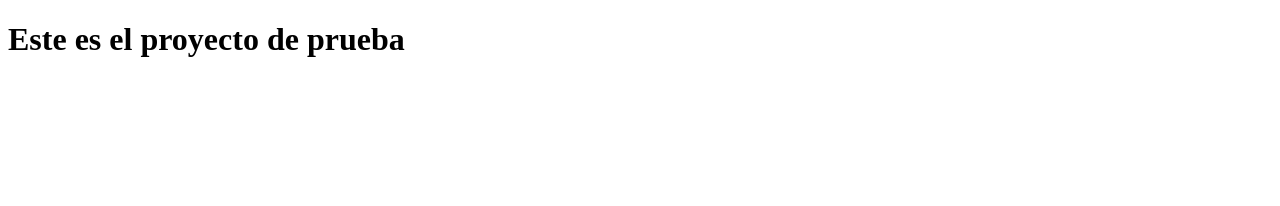
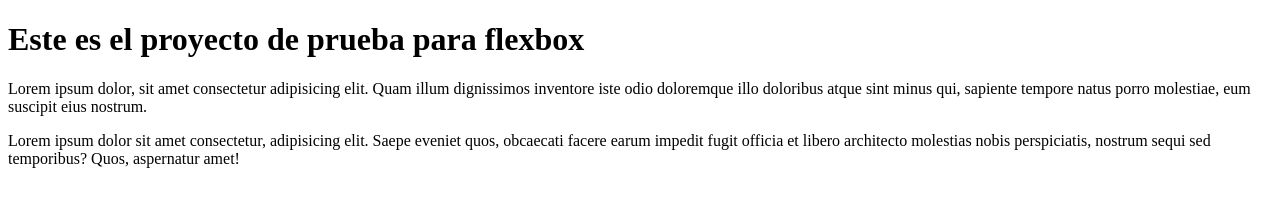
Before and after one commit to Emma-css/FlexBox-1DAMC, a plain HTML site: page index.html in a window 1280 px wide. Drawn offline with Linux system fonts and the light colour scheme.

Commit message:
Se agregó un div y dos p con lorems cada uno

```diff
--- a/index.html
+++ b/index.html
@@ -6,6 +6,10 @@
     <title>Document</title>
 </head>
 <body>
-    <h1>Este es el proyecto de prueba</h1>
+    <h1>Este es el proyecto de prueba para flexbox</h1>
 </body>
+<div class="principal">
+    <p>Lorem ipsum dolor, sit amet consectetur adipisicing elit. Quam illum dignissimos inventore iste odio doloremque illo doloribus atque sint minus qui, sapiente tempore natus porro molestiae, eum suscipit eius nostrum.</p>
+    <p>Lorem ipsum dolor sit amet consectetur, adipisicing elit. Saepe eveniet quos, obcaecati facere earum impedit fugit officia et libero architecto molestias nobis perspiciatis, nostrum sequi sed temporibus? Quos, aspernatur amet!</p>
+</div>
 </html>
```
